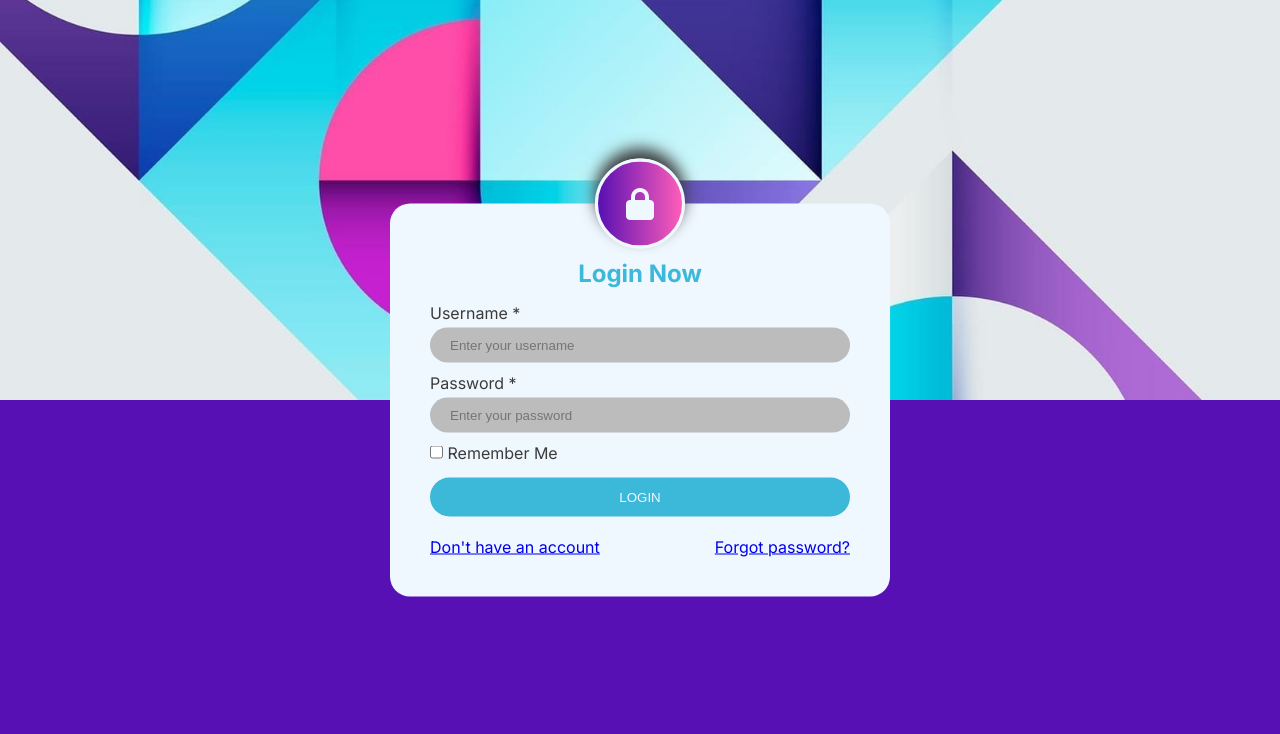
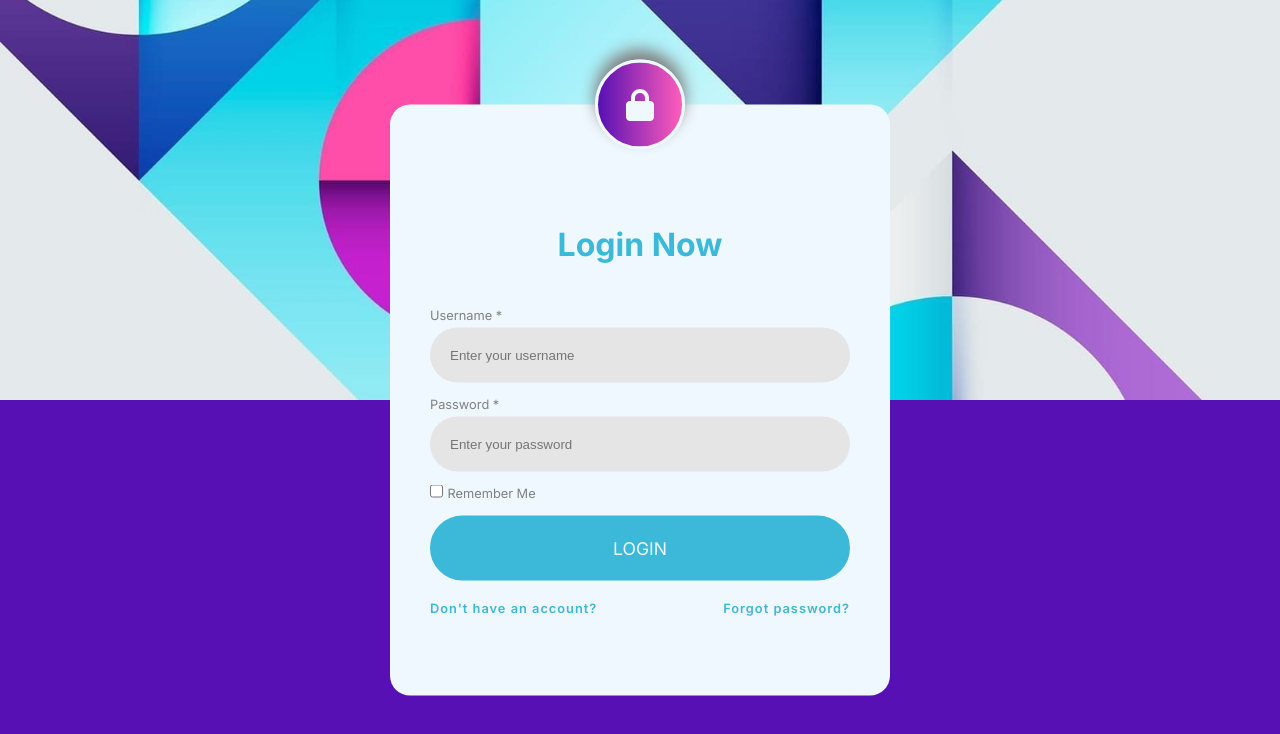
Before and after one commit to eniskrt/Login-purple, a plain HTML site: page index.html in a window 1280 px wide. Drawn offline with Linux system fonts and the light colour scheme.

Commit message:
improved the minus

```diff
--- a/assests/style/style.css
+++ b/assets/style/style.css
@@ -3,8 +3,8 @@
     --color2: #5710B3;
     --color3:aliceblue;
     --color4: #FF5DBA;
-    --color5: #3b3b3b;
-    --color6:#BCBCBC;
+    --color5: #808080;
+    --color6:#E5E5E5;
 }
 *{
     padding: 0;
@@ -32,7 +32,7 @@ body{
 .login-form{
     background-color: var(--color3);
     display: inline-block;
-    padding: 40px;
+    padding: 80px 40px;
     border-radius: 20px;
     -webkit-border-radius: 20px;
     -moz-border-radius: 20px;
@@ -72,7 +72,8 @@ body{
 }
 .login-form h2{
     text-align: center;
-    margin: 15px 0;
+    margin: 40px 0;
+    font-size: 2rem;
     color: var(--color1);
 }
 .login-form form{
@@ -83,7 +84,7 @@ body{
     width: 100%;
     border: none;
     background-color:var(--color6) ;
-    padding: 10px 20px;
+    padding: 20px 20px;
     border-radius: 100px;
     -webkit-border-radius: 100px;
     -moz-border-radius: 100px;
@@ -97,6 +98,7 @@ body{
     color: var(--color5);
     display: inline-block;
     margin-bottom: 5px;
+    font-size: 0.8rem;
 }
 .login-form .form-row{
     margin-bottom: 10px;
@@ -106,16 +108,46 @@ body{
     width: 100%;
     background-color: var(--color1);
     color: var(--color3);
-    border: none;
-    padding: 12px 0;
+    border: 2px solid var(--color1);
+    padding: 20px 0;
+    font-family: inherit;
+    font-size: 1.1rem;
     border-radius: 100px;
     -webkit-border-radius: 100px;
     -moz-border-radius: 100px;
     -ms-border-radius: 100px;
     -o-border-radius: 100px;
+    transition: all 0.5s;
+    -webkit-transition: all 0.5s;
+    -moz-transition: all 0.5s;
+    -ms-transition: all 0.5s;
+    -o-transition: all 0.5s;
+}
+.login-form button:hover{
+    border: 2px solid var(--color4);
+    color: var(--color4);
+    font-weight: 600;
+    background-color: var(--color3);
+    cursor: pointer;
 }
 .login-form .card-footer{
     display: flex;
     justify-content: space-between;
     margin-top: 20px;
 }
+.login-form .card-footer a{
+    font-size:0.8rem ;
+    text-decoration: none;
+    color: var(--color1);
+    font-weight: 600;
+    letter-spacing: 1px;
+    transition: all 0.5s;
+    -webkit-transition: all 0.5s;
+    -moz-transition: all 0.5s;
+    -ms-transition: all 0.5s;
+    -o-transition: all 0.5s;
+}
+.login-form .card-footer a:hover{
+    color: var(--color4);
+    text-decoration: underline;
+}
--- a/index.html
+++ b/index.html
@@ -13,12 +13,12 @@
     <link href="https://fonts.googleapis.com/css2?family=Inter:wght@100;200;300;400;500;600;700;800;900&display=swap" rel="stylesheet">
 
     <!-- Local CSS -->
-    <link rel="stylesheet" href="assests/style/style.css">
+    <link rel="stylesheet" href="assets/style/style.css">
     <title>Login Form</title>
 </head>
 <body>
     <div class="banner">
-        <img src="assests/image/bg.jpg" alt="banner">
+        <img src="assets/image/bg.jpg" alt="banner">
     </div>
 
     <form>
@@ -41,7 +41,7 @@
             </div>
             <button>LOGIN</button>
             <div class="card-footer">
-                <a href="#">Don't have an account</a>
+                <a href="#">Don't have an account?</a>
                 <a href="#">Forgot password?</a>
             </div>
         </div>
```
Also changed, not shown: assets/design/design.png (renamed from assests/design/design.png), assets/image/bg.jpg (renamed from assests/image/bg.jpg).
